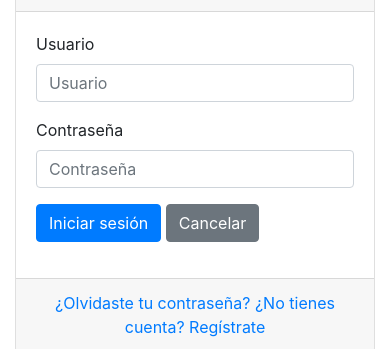
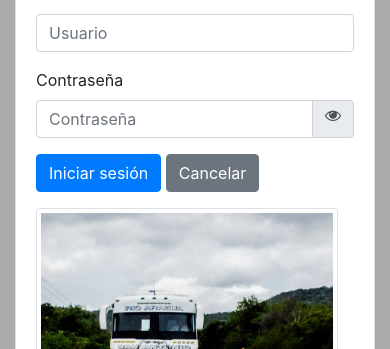
Before and after one commit to educamo/comuna, a CodeIgniter app: page /comuna/ in a window 390 px wide; the page is wider, and only the part inside the window is pictured. Shown: the part 204-553 px from the top of that part. Run offline with CodeIgniter, Linux system fonts and the light colour scheme.

Commit message:
vista del login

```diff
--- a/application/views/login.php
+++ b/application/views/login.php
@@ -1,50 +1,73 @@
 <?php
 defined('BASEPATH') or exit('No direct script access allowed');
+$bg_color = '#aaaaaa';
+$favicon = 'favicon.png';
+$imagen = 'imagen.jpg';
+$logo = 'logo.png';
 ?>
+
 <!DOCTYPE html>
 <html lang="es">
 
 <head>
     <meta charset="utf-8">
+    <meta name="viewport" content="width=device-width, initial-scale=1.0">
     <title>Login - Comuna</title>
     <link rel="stylesheet" href="https://stackpath.bootstrapcdn.com/bootstrap/4.5.2/css/bootstrap.min.css">
+    <link rel="stylesheet" href="https://cdnjs.cloudflare.com/ajax/libs/font-awesome/4.7.0/css/font-awesome.min.css">
+    <link rel="stylesheet" href="<?= base_url('assets/css/style.css') ?>">
+    <link rel="shortcut icon" href="<?= base_url('assets/img/' . $favicon) ?>" />
 </head>
 
-<body>
+<body style="background-color: <?= $bg_color ?>;">
     <div class="container">
         <div class="row justify-content-center">
             <div class="col-md-6">
                 <div class="card mt-5">
                     <div class="card-header text-center">
                         <h3>Iniciar Sesión</h3>
-                        <img src="logo.png" alt="Logo" width="100" height="100"> <!-- Añade tu logo aquí -->
+                        <img src="<?= base_url('assets/img/' . $logo) ?>" class="img-fluid img-thumbnail" alt="Logo" width="50" height="50"> <!-- Añade tu logo aquí -->
                     </div>
                     <div class="card-body">
+                        <div class="row">
+                            <div class="col-md-8">
                                 <?php echo form_open('login/loginchk'); ?>
                                 <div class="form-group">
-                            <label for="txt_username">Usuario</label>
-                            <input type="text" class="form-control" id="txt_username" name="txt_username" placeholder="Usuario" value="<?php echo set_value('txt_username'); ?>">
+                                    <label for="txt_username">Correo electrónico</label>
+                                    <input type="email" class="form-control" id="txt_username" name="txt_username" placeholder="Usuario" value="<?php echo set_value('txt_username'); ?>">
                                     <span class="text-danger"><?php echo form_error('txt_username'); ?></span>
                                 </div>
                                 <div class="form-group">
                                     <label for="txt_password">Contraseña</label>
-                            <input type="password" class="form-control" id="txt_password" name="txt_password" placeholder="Contraseña" value="<?php echo set_value('txt_password'); ?>">
+                                    <div class="input-group mb-3">
+                                        <input type="password" class="form-control" id="txt_password" name="txt_password" placeholder="Contraseña" value="<?php echo set_value('txt_password'); ?>" aria-label="txt_password" aria-describedby="togglePassword">
+                                        <div class="input-group-append">
+                                            <i id="togglePassword" class="fa fa-eye input-group-text"></i>
+                                        </div>
+                                    </div>
                                     <span class="text-danger"><?php echo form_error('txt_password'); ?></span>
                                 </div>
+
                                 <div class="form-group">
                                     <button type="submit" class="btn btn-primary" name="btn_login" value="Login">Iniciar sesión</button>
                                     <button type="reset" class="btn btn-secondary" name="btn_cancel" value="Cancel">Cancelar</button>
                                 </div>
                                 <?php echo form_close(); ?>
                             </div>
-                    <div class="card-footer text-center">
-                        <a href="#" class="">¿Olvidaste tu contraseña?</a> <!-- Añade tu enlace aquí -->
-                        <a href="#" class="">¿No tienes cuenta? Regístrate</a> <!-- Añade tu enlace aquí -->
+                            <div class="col-md-4">
+                                <img src="<?= base_url('assets/img/' . $imagen) ?>" alt="Imagen" class="img-fluid img-thumbnail" width="95%" height="75%"> <!-- Añade tu imagen aquí -->
                             </div>
                         </div>
                     </div>
-            <div class="col-md-6">
-                <img src="imagen.jpg" alt="Imagen" width="500" height="500"> <!-- Añade tu imagen aquí -->
+                    <div class="login">
+                        <?= $this->session->flashdata('msg') ?>
+                        <div class="card-footer text-center">
+                            <div class="row">
+                                <div class="col-md-12"><a href="#" class="">¿Olvidaste tu contraseña?</a> </div><!-- Añade tu enlace aquí -->
+                                <div class="col-md-12"><a href="<?= base_url('login/registroUsuario') ?>" class="">¿No tienes cuenta? Regístrate</a></div><!-- Añade tu enlace aquí -->
+                            </div>
+                        </div>
+                    </div>
                 </div>
             </div>
 
@@ -52,4 +75,6 @@ defined('BASEPATH') or exit('No direct script access allowed');
 
 </body>
 
+<script src="<?= base_url('assets/js/login.js') ?>"></script>
+
 </html>
```
Lines whose indentation alone changed are shown as unchanged.
